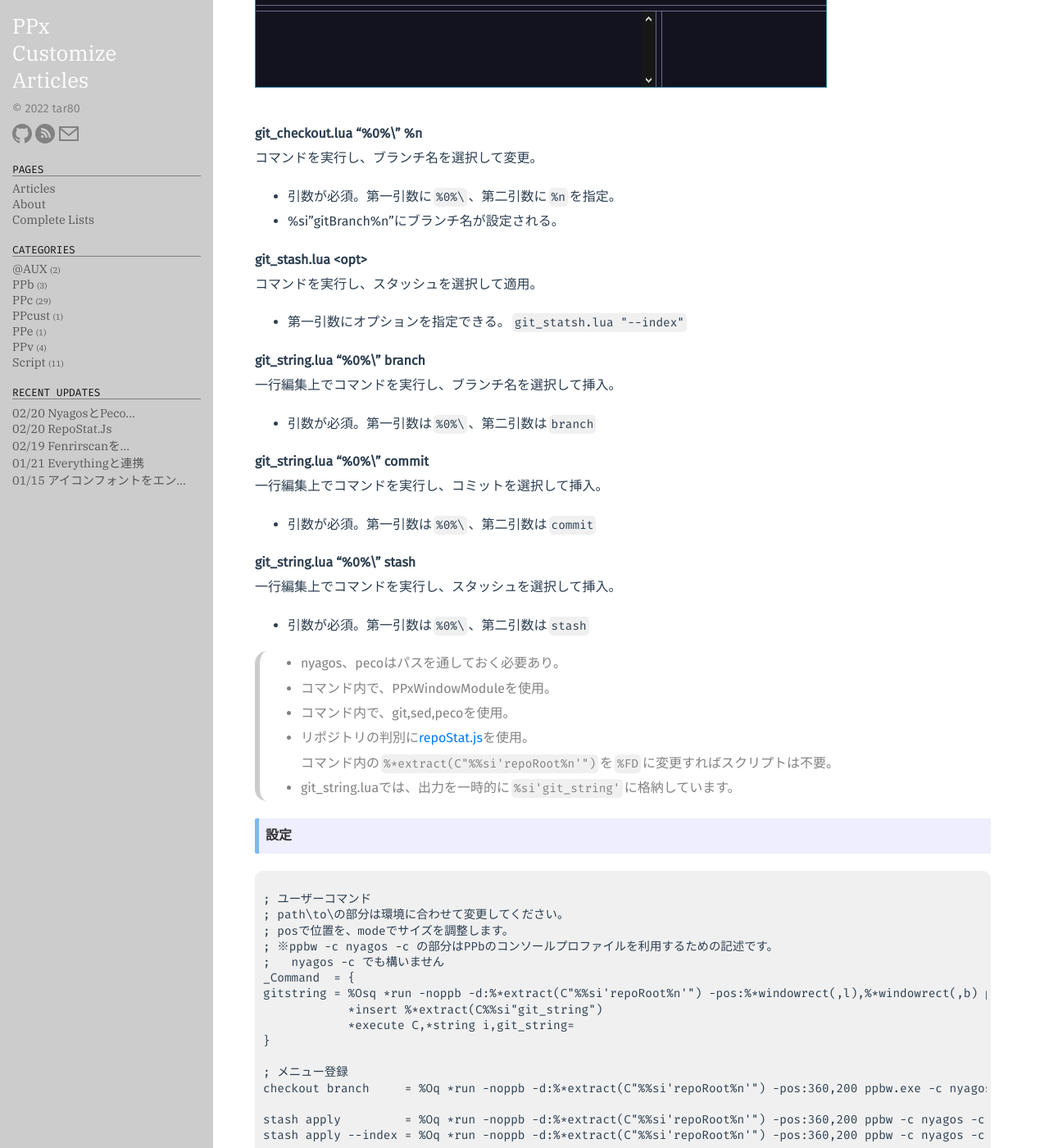
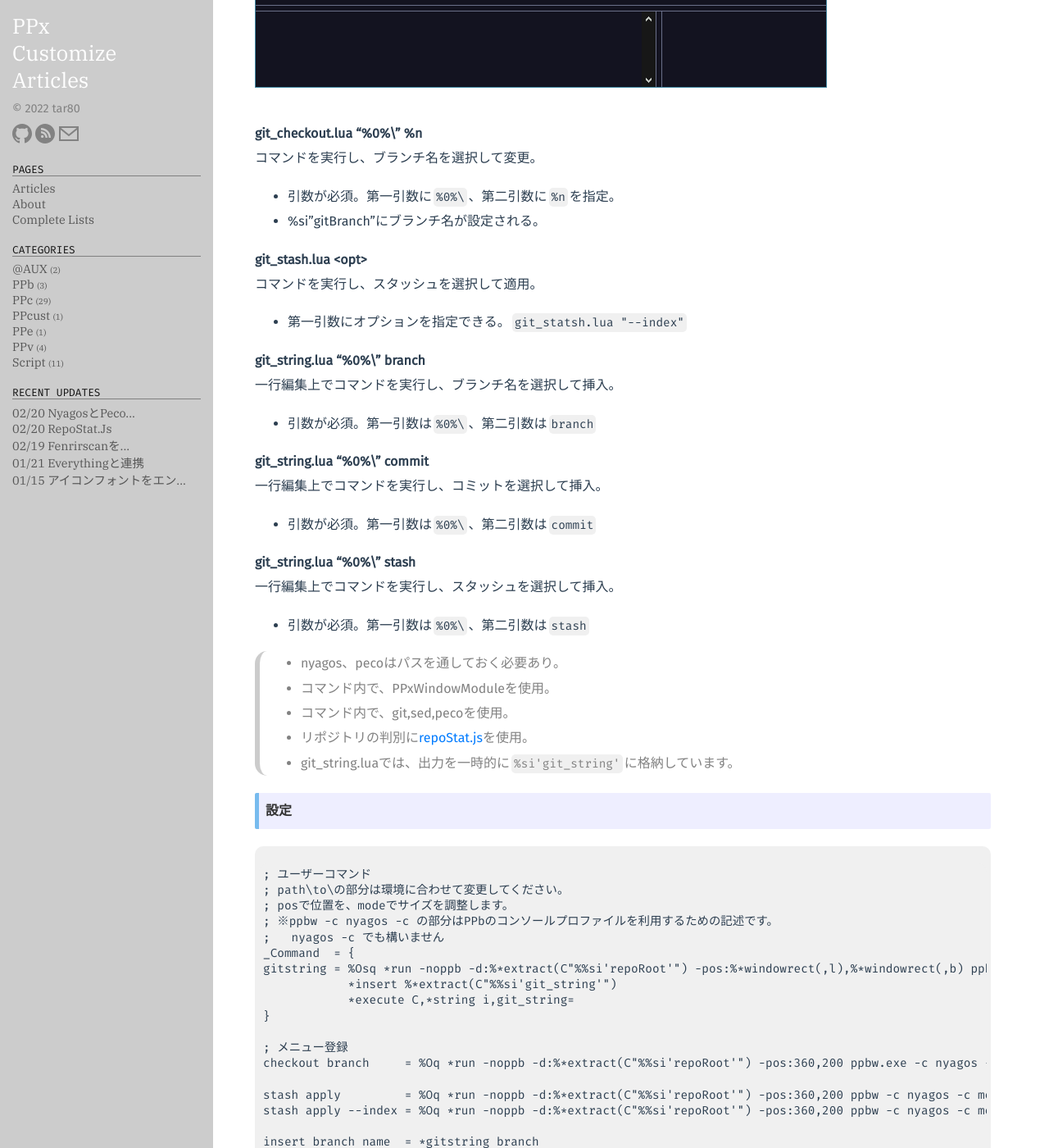
Before and after one commit to tar80/pages-pca, a Jekyll site: the page built from _posts/22-02-20-support_git.md, in a window 1280 px wide and 1400 px high, scrolled down 1145 px. Shown: the whole window at 82% size. Built offline with Jekyll 4.4.1, drawn with Linux system fonts in a browser that asks for light colours; some web fonts are replaced; some of the changed text lies outside the part shown.

Commit message:
Fix bugs

```diff
--- a/_posts/22-02-20-support_git.md
+++ b/_posts/22-02-20-support_git.md
@@ -32,7 +32,7 @@
 コマンドを実行し、ブランチ名を選択して変更。
 
 - 引数が必須。第一引数に`%0%\`、第二引数に`%n`を指定。
-- %si"gitBranch%n"にブランチ名が設定される。
+- %si"gitBranch"にブランチ名が設定される。
 
 **git_stash.lua <opt\>**
 
@@ -62,7 +62,6 @@
 > - コマンド内で、PPxWindowModuleを使用。
 > - コマンド内で、git,sed,pecoを使用。
 > - リポジトリの判別に[repoStat.js]({{ site.baseurl }}{% post_url 22-02-20-script_repoStat %})を使用。
-コマンド内の`%*extract(C"%%si'repoRoot%n'")`を`%FD`に変更すればスクリプトは不要。
 > - git\_string\.luaでは、出力を一時的に`%si'git_string'`に格納しています。
 
 #### 設定
@@ -74,16 +73,16 @@
 ; ※ppbw -c nyagos -c の部分はPPbのコンソールプロファイルを利用するための記述です。
 ;   nyagos -c でも構いません
 _Command  = {
-gitstring = %Osq *run -noppb -d:%*extract(C"%%si'repoRoot%n'") -pos:%*windowrect(,l),%*windowrect(,b) ppbw.exe -bootid:n -c nyagos -c mode 75,15&lua_f "path\to\git_string.lua" "%0%\" %*arg(1)
-            *insert %*extract(C%%si"git_string")
+gitstring = %Osq *run -noppb -d:%*extract(C"%%si'repoRoot'") -pos:%*windowrect(,l),%*windowrect(,b) ppbw.exe -bootid:n -c nyagos -c mode 75,15&lua_f "path\to\git_string.lua" "%0%\" %*arg(1)
+            *insert %*extract(C"%%si'git_string'")
             *execute C,*string i,git_string=
 }
 
 ; メニュー登録
-checkout branch     = %Oq *run -noppb -d:%*extract(C"%%si'repoRoot%n'") -pos:360,200 ppbw.exe -c nyagos -c mode 60,20&lua_f "path\to\git_checkout.lua" %0%\
+checkout branch     = %Oq *run -noppb -d:%*extract(C"%%si'repoRoot'") -pos:360,200 ppbw.exe -c nyagos -c mode 60,20&lua_f "path\to\git_checkout.lua" %0%\
 
-stash apply         = %Oq *run -noppb -d:%*extract(C"%%si'repoRoot%n'") -pos:360,200 ppbw -c nyagos -c mode 60,20&lua_f "path\to\git_stash.lua"
-stash apply --index = %Oq *run -noppb -d:%*extract(C"%%si'repoRoot%n'") -pos:360,200 ppbw -c nyagos -c mode 60,20&lua_f "path\to\git_stash.lua" "--index"
+stash apply         = %Oq *run -noppb -d:%*extract(C"%%si'repoRoot'") -pos:360,200 ppbw -c nyagos -c mode 60,20&lua_f "path\to\git_stash.lua"
+stash apply --index = %Oq *run -noppb -d:%*extract(C"%%si'repoRoot'") -pos:360,200 ppbw -c nyagos -c mode 60,20&lua_f "path\to\git_stash.lua" "--index"
 
 insert branch name  = *gitstring branch
 insert commit hash  = *gitstring commit
```
Also changed, not shown: other parts of _posts/22-02-20-support_git.md (+1 -1 lines), _posts/19-11-07-complate_path.md (+12 -4 lines), _posts/22-02-20-script_repoStat.md (+3 -3 lines).
